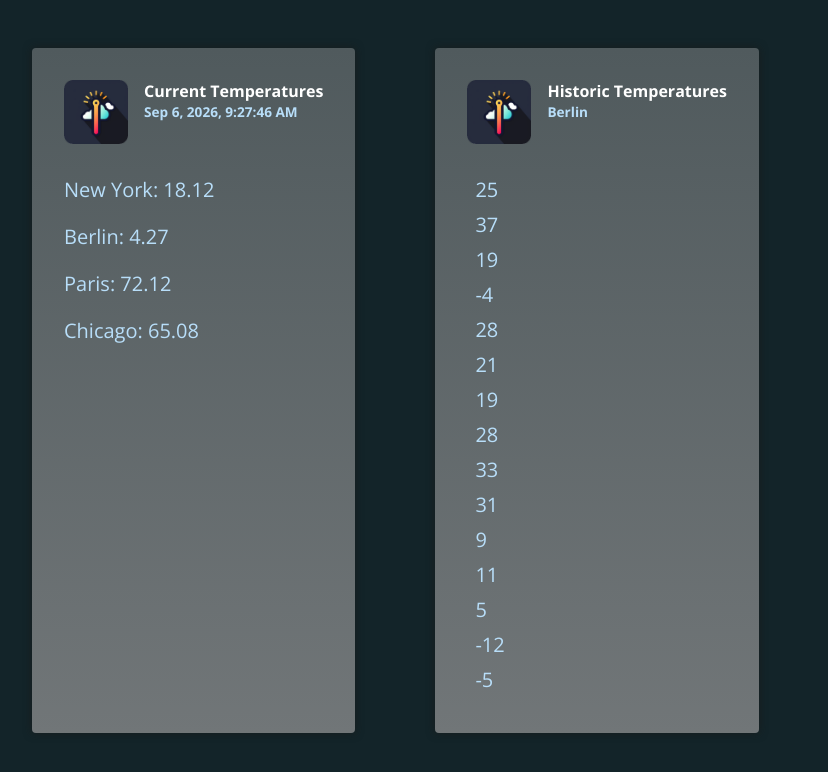
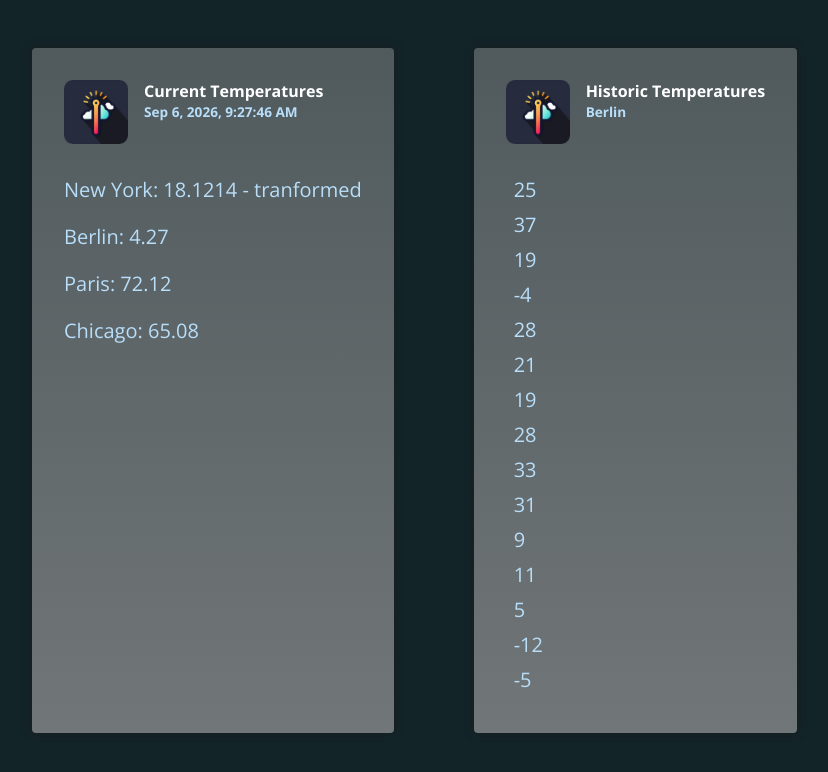
Before and after one commit to PraveenSathelli/udemy_section8, an Angular app: page / in a window 1280 px wide. Shown: the top 772 px of the page, without its empty margins (168-996 px from the left). Built offline with nearby package versions, Linux system fonts and the light colour scheme.

Commit message:
custom pipe

```diff
--- a/src/app/app.component.html
+++ b/src/app/app.component.html
@@ -7,7 +7,7 @@
         <p>{{ currentDate | date:'medium' }}</p>
       </div>
     </header>
-    <p>New York: {{ currentTemperaturs.newYork | number :'1.1-2' }}</p>
+    <p>New York: {{ currentTemperaturs.newYork | temp :'1.1-2' }}</p>
     <p>Berlin: {{ currentTemperaturs.berlin| number :'1.1-2'  }}</p>
     <p>Paris: {{ currentTemperaturs.paris | number :'1.1-2' }}</p>
     <p>Chicago: {{ currentTemperaturs.chicago | number :'1.1-2' }}</p>
--- a/src/app/app.component.ts
+++ b/src/app/app.component.ts
@@ -1,11 +1,12 @@
 import { DatePipe, DecimalPipe } from '@angular/common';
 import { Component } from '@angular/core';
+import { TemperaturePipe } from './temperature.pipe';
 
 @Component({
   selector: 'app-root',
   standalone: true,
   templateUrl: './app.component.html',
-  imports: [DatePipe,DecimalPipe]
+  imports: [DatePipe,DecimalPipe,TemperaturePipe]
 })
 export class AppComponent {
   currentDate = new Date();
--- /dev/null
+++ b/src/app/temperature.pipe.ts
@@ -0,0 +1,12 @@
+import { Pipe, PipeTransform } from "@angular/core";
+
+@Pipe({
+    name: 'temp',
+    standalone: true
+})
+export class TemperaturePipe implements PipeTransform {
+
+    transform(value: any, ...args: any[]) {
+        return value + ' - tranformed';
+    }
+}
```
